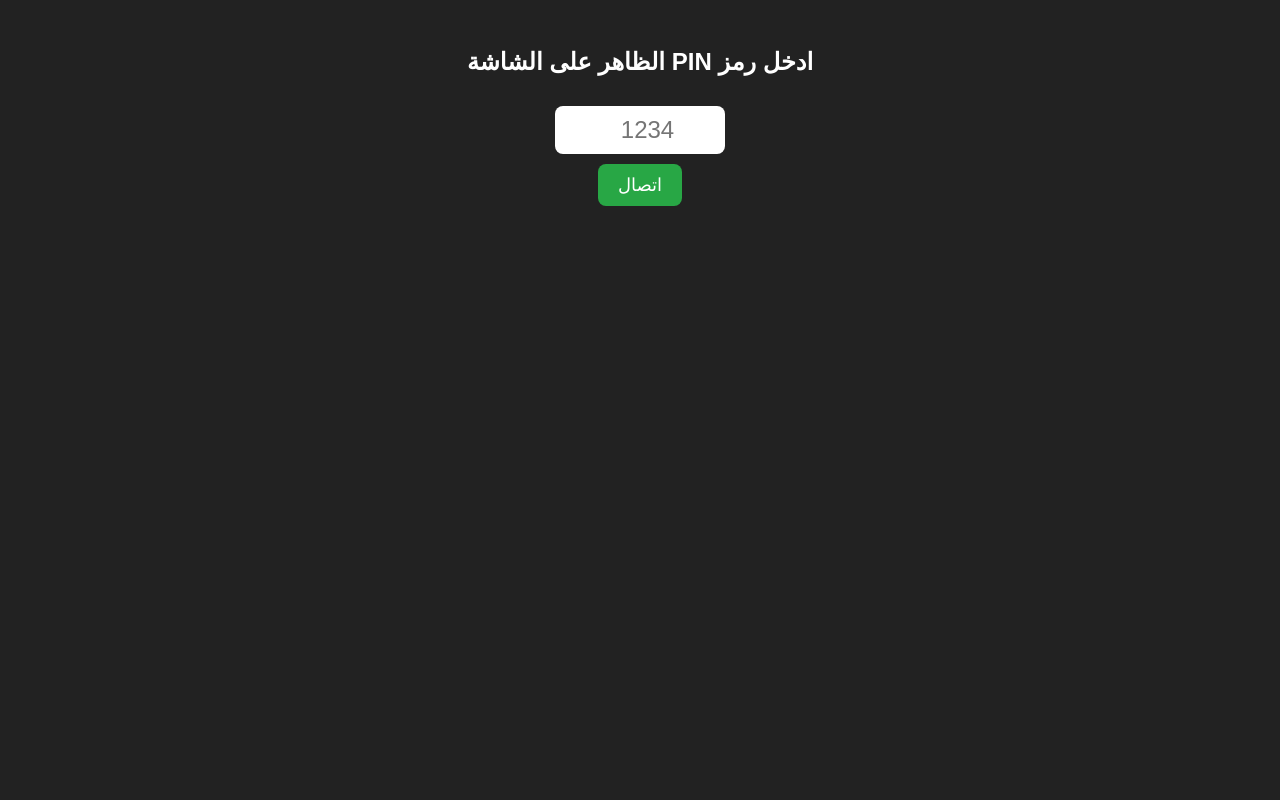
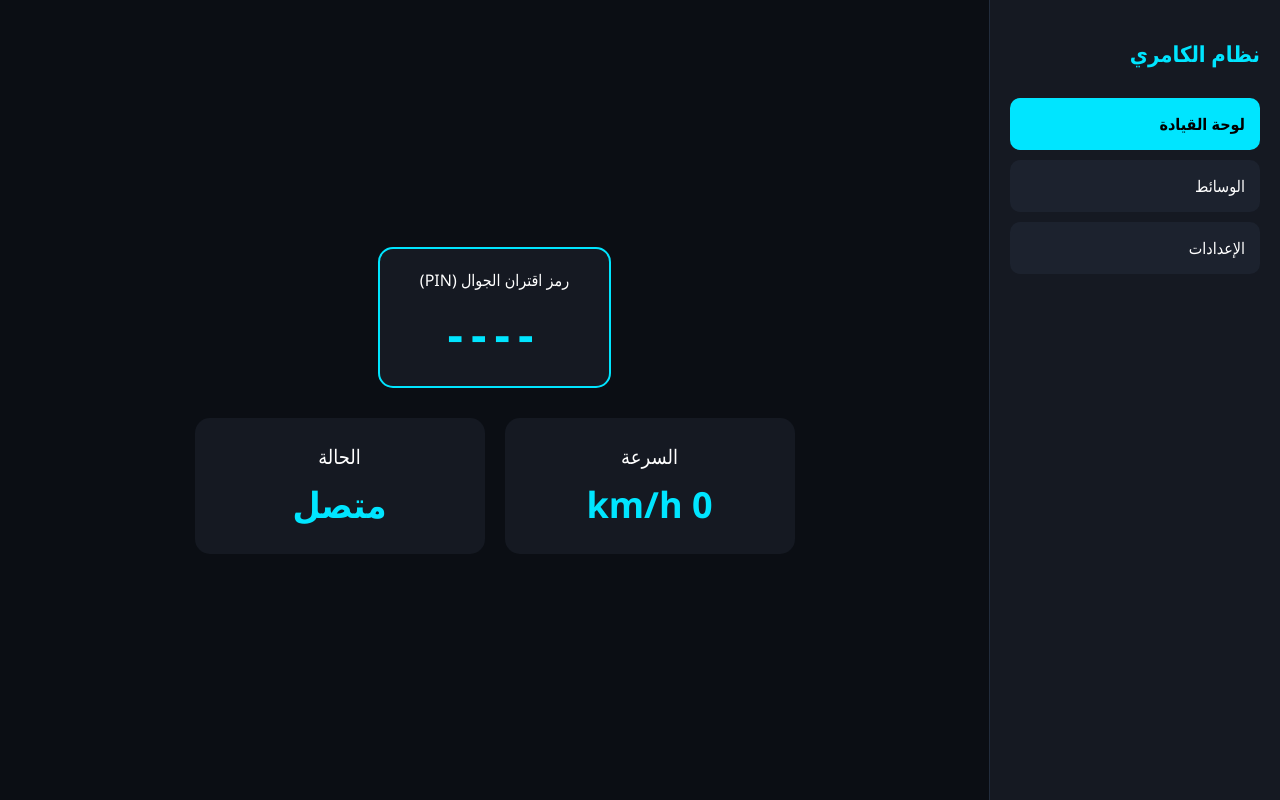
Before and after one commit to moadmmad773-boop/MS2141, a website: page public/index.html in a window 1280 px wide. Drawn offline with nearby package versions, Linux system fonts and the light colour scheme; no server answers.

Commit message:
Update index.html

```diff
--- a/public/index.html
+++ b/public/index.html
@@ -3,69 +3,140 @@
 <head>
   <meta charset="UTF-8">
   <meta name="viewport" content="width=device-width, initial-scale=1.0">
-  <title>ريموت التحكم</title>
+  <title>Camry Screen System</title>
   <script src="/socket.io/socket.io.js"></script>
   <style>
-    body { font-family: sans-serif; background: #222; color: #fff; text-align: center; padding: 20px; }
-    input { font-size: 24px; text-align: center; width: 150px; padding: 10px; margin: 10px 0; border-radius: 8px; border: none; }
-    button { font-size: 18px; padding: 10px 20px; background: #28a745; color: white; border: none; border-radius: 8px; cursor: pointer; }
-    .nav-btn { font-size: 16px; padding: 15px; margin: 5px; background: #007bff; width: 80px; }
-    #remoteControl { display: none; margin-top: 30px; }
+    :root {
+      --bg-color: #0b0e14;
+      --card-bg: #151922;
+      --accent-color: #00e5ff;
+      --text-color: #ffffff;
+    }
+    body {
+      margin: 0;
+      padding: 0;
+      background-color: var(--bg-color);
+      color: var(--text-color);
+      font-family: 'Segoe UI', Tahoma, Geneva, Verdana, sans-serif;
+      display: flex;
+      height: 100vh;
+      overflow: hidden;
+    }
+    .sidebar {
+      width: 250px;
+      background: var(--card-bg);
+      border-left: 1px solid #222c3c;
+      display: flex;
+      flex-direction: column;
+      padding: 20px;
+    }
+    .sidebar h2 { color: var(--accent-color); margin-bottom: 30px; font-size: 22px; }
+    .menu-item {
+      padding: 15px;
+      margin-bottom: 10px;
+      border-radius: 10px;
+      background: #1c222e;
+      cursor: pointer;
+      transition: 0.3s;
+    }
+    .menu-item.active {
+      background: var(--accent-color);
+      color: #000;
+      font-weight: bold;
+    }
+    .main-content {
+      flex: 1;
+      padding: 30px;
+      display: flex;
+      flex-direction: column;
+      align-items: center;
+      justify-content: center;
+    }
+    .pin-card {
+      background: var(--card-bg);
+      padding: 20px 40px;
+      border-radius: 15px;
+      border: 2px solid var(--accent-color);
+      margin-bottom: 30px;
+      text-align: center;
+    }
+    .pin-code {
+      font-size: 48px;
+      font-weight: bold;
+      letter-spacing: 8px;
+      color: var(--accent-color);
+      margin-top: 10px;
+    }
+    .dashboard-grid {
+      display: grid;
+      grid-template-columns: repeat(2, 1fr);
+      gap: 20px;
+      width: 100%;
+      max-width: 600px;
+    }
+    .dash-card {
+      background: var(--card-bg);
+      padding: 25px;
+      border-radius: 15px;
+      text-align: center;
+      font-size: 20px;
+    }
+    .dash-value { font-size: 36px; font-weight: bold; color: var(--accent-color); margin-top: 10px; }
   </style>
 </head>
 <body>
 
-  <!-- شاشة إدخال الـ PIN -->
-  <div id="pinScreen">
-    <h2>ادخل رمز PIN الظاهر على الشاشة</h2>
-    <input type="number" id="pinInput" placeholder="1234">
-    <br>
-    <button id="connectBtn">اتصال</button>
+  <div class="sidebar">
+    <h2>نظام الكامري</h2>
+    <div id="m-dash" class="menu-item active">لوحة القيادة</div>
+    <div id="m-media" class="menu-item">الوسائط</div>
+    <div id="m-settings" class="menu-item">الإعدادات</div>
   </div>
 
-  <!-- واجهة الريموت بعد الاتصال -->
-  <div id="remoteControl">
-    <h3>تم الاتصال بنجاح!</h3>
-    <div>
-      <button class="nav-btn" onclick="sendNav('UP')">فوق</button><br>
-      <button class="nav-btn" onclick="sendNav('LEFT')">يسار</button>
-      <button class="nav-btn" onclick="sendNav('RIGHT')">يمين</button><br>
-      <button class="nav-btn" onclick="sendNav('DOWN')">تحت</button>
+  <div class="main-content">
+    <div class="pin-card">
+      <div>رمز اقتران الجوال (PIN)</div>
+      <div id="pinDisplay" class="pin-code">----</div>
+    </div>
+
+    <div class="dashboard-grid">
+      <div class="dash-card">
+        السرعة
+        <div id="speedVal" class="dash-value">0 km/h</div>
+      </div>
+      <div class="dash-card">
+        الحالة
+        <div id="statusVal" class="dash-value">متصل</div>
+      </div>
     </div>
   </div>
 
   <script>
     const socket = io();
 
-    const connectBtn = document.getElementById('connectBtn');
-    const pinInput = document.getElementById('pinInput');
-    const pinScreen = document.getElementById('pinScreen');
-    const remoteControl = document.getElementById('remoteControl');
+    socket.emit('registerScreen');
 
-    // عند الضغط على زر الاتصال
-    connectBtn.addEventListener('click', () => {
-      const pin = pinInput.value.trim();
-      if (!pin) {
-        alert("يرجى كتابة الرمز أولاً!");
-        return;
-      }
-      socket.emit('verifyPin', pin);
+    socket.on('screenRegistered', (data) => {
+      document.getElementById('pinDisplay').innerText = data.pin;
     });
 
-    // استقبال رد السيرفر بعد التحقق
-    socket.on('pinVerified', (data) => {
-      if (data.success) {
-        pinScreen.style.display = 'none';
-        remoteControl.style.display = 'block';
-      } else {
-        alert('رمز الـ PIN غير صحيح!');
+    socket.on('stateUpdate', (data) => {
+      if (data.speed !== undefined) {
+        document.getElementById('speedVal').innerText = data.speed + ' km/h';
       }
     });
 
-    // إرسال أوامر التحكم
-    function sendNav(dir) {
-      socket.emit('navigate', dir);
-    }
+    socket.on('remoteNavigate', (dir) => {
+      const items = ['m-dash', 'm-media', 'm-settings'];
+      let activeIdx = items.findIndex(id => document.getElementById(id).classList.contains('active'));
+
+      document.getElementById(items[activeIdx]).classList.remove('active');
+
+      if (dir === 'DOWN') activeIdx = (activeIdx + 1) % items.length;
+      if (dir === 'UP') activeIdx = (activeIdx - 1 + items.length) % items.length;
+
+      document.getElementById(items[activeIdx]).classList.add('active');
+    });
   </script>
 </body>
 </html>
```
